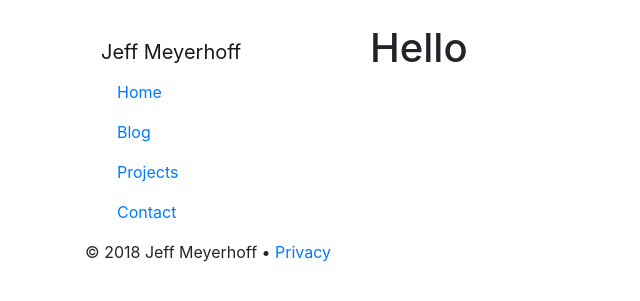
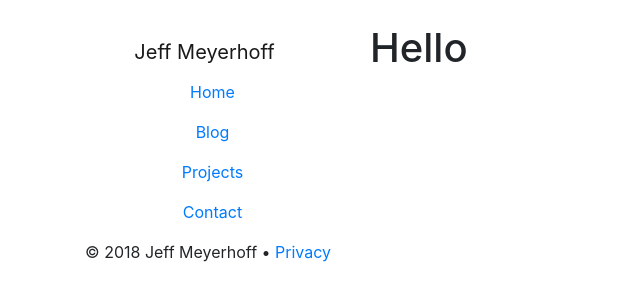
Before and after one commit to jeffington/jeffington.github.io, a Jekyll site: the page built from index.md, in a window 1280 px wide. Shown: the top 301 px of the page, without its empty margins (0-640 px from the left). Built offline with Jekyll 4.4.1, drawn with Linux system fonts in a browser that asks for light colours.

Commit message:
Updated layout for vertical nav

```diff
--- a/_includes/vertical_nav.html
+++ b/_includes/vertical_nav.html
@@ -1,33 +1,23 @@
-<nav class="navbar navbar-light">
-<a class="navbar-brand" href="/">Jeff Meyerhoff</a>
-<ul class="nav flex-column">
-	<li class="nav-item
-			{% if page.title contains "Home" %}
+<nav class="navbar flex-column navbar-light">
+	<a class="navbar-brand" href="/">Jeff Meyerhoff</a>
+	<a class="nav-link
+	{% if page.title contains "Blog" %}
             active
             {% endif %}
-            ">
-		  <a class="nav-link" href="/">Home <span class="sr-only">(current)</span></a>
-		</li>
-		<li class="nav-item
-			{% if page.title contains "Blog" %}
+            " href="/">Home <span class="sr-only">(current)</span></a>
+	<a class="nav-link
+				{% if page.title contains "Blog" %}
             active
             {% endif %}
-            ">
-		  <a class="nav-link" href="/blog/">Blog</a>
-		</li>
-		<li class="nav-item
-			{% if page.title contains "Project" %}
+	" href="/blog/">Blog</a>
+	<a class="nav-link
+				{% if page.title contains "Blog" %}
             active
             {% endif %}
-            ">
-		  <a class="nav-link" href="/projects/">Projects</a>
-		</li>
-		<li class="nav-item
-			{% if page.title contains "Contact" %}
+	" href="/projects/">Projects</a>
+	<a class="nav-link
+				{% if page.title contains "Blog" %}
             active
             {% endif %}
-            ">
-		  <a class="nav-link" href="/contact/">Contact</a>
-		</li>
-</ul>
+	" href="/contact/">Contact</a>
 </nav>
```
